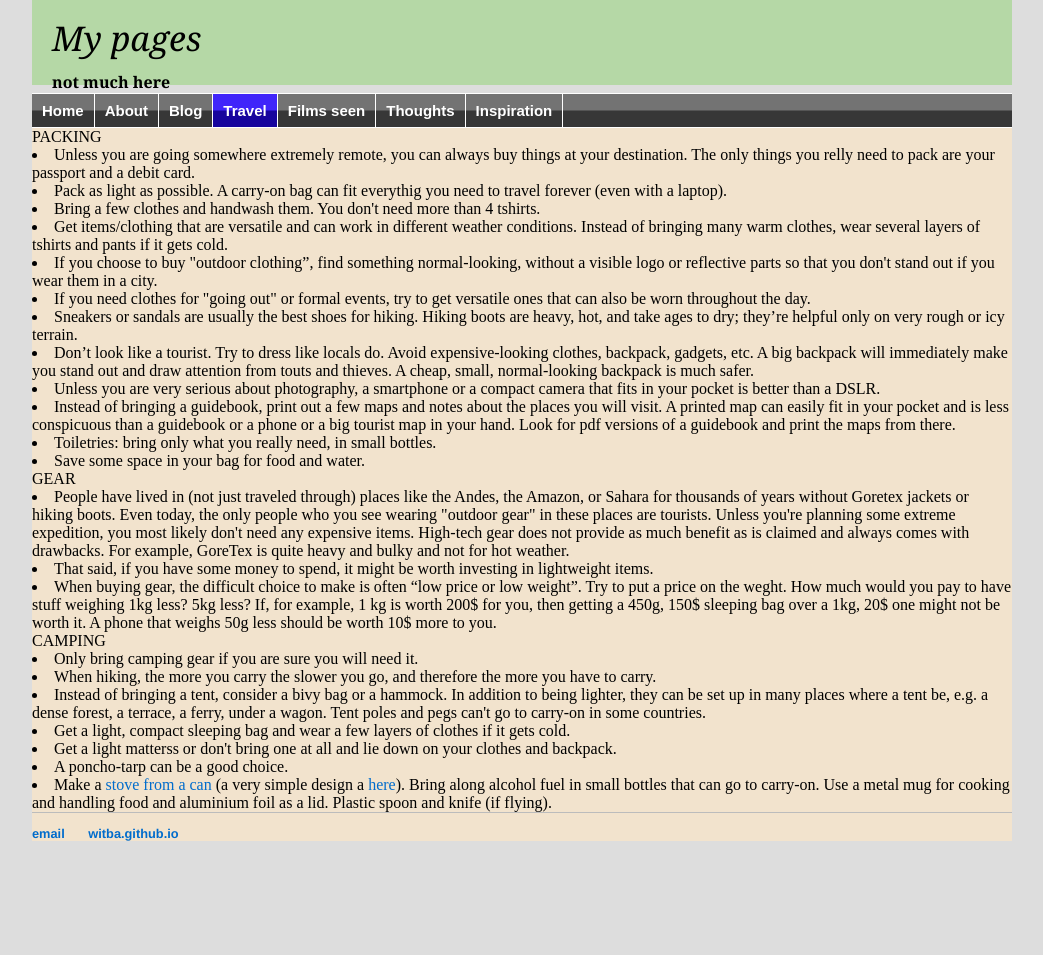
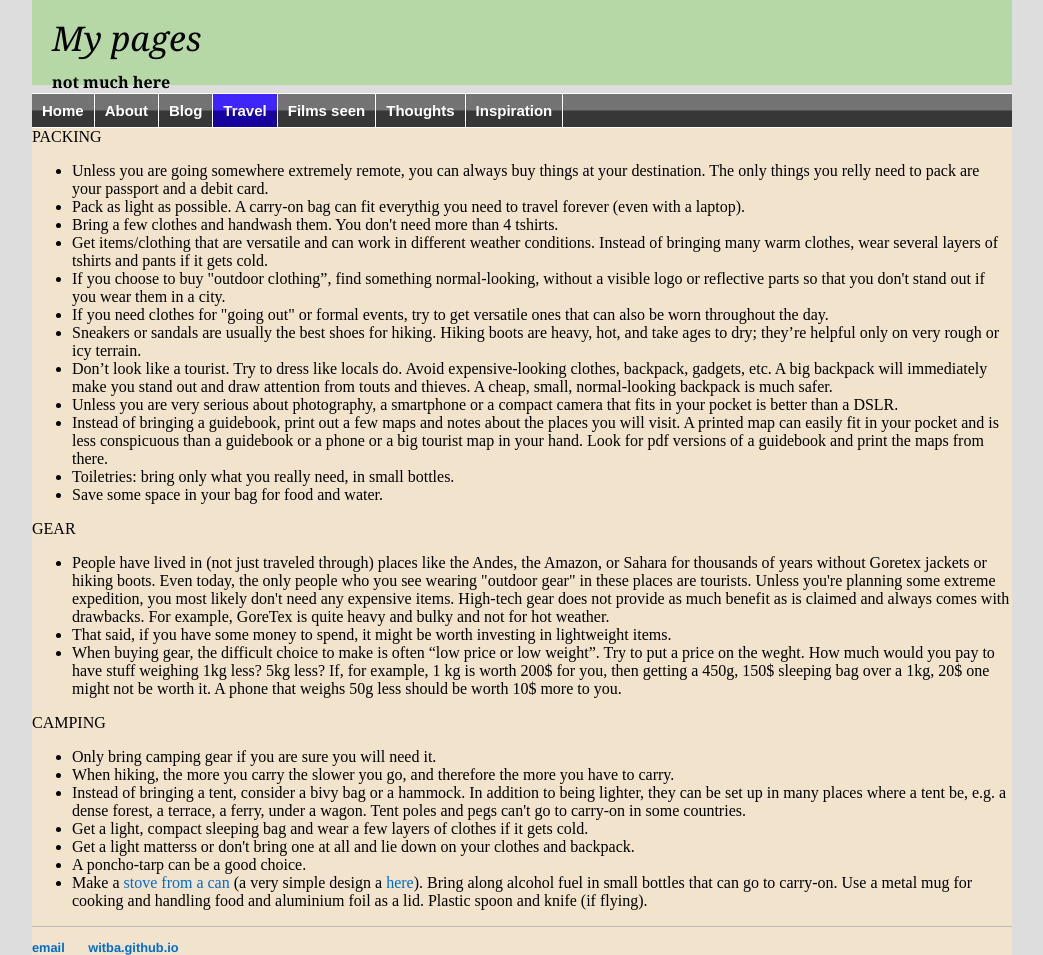
Before and after one commit to witba/witba.github.io, a Jekyll site: the page built from travel/packing.html, in a window 1280 px wide. Shown: the whole page, without its empty margins (118-1161 px from the left). Built offline with Jekyll 4.4.1, drawn with Linux system fonts in a browser that asks for light colours; before the commit the page ends 900 px from its top, so only the background shows below that.

Commit message:
Update packing.html

```diff
--- a/travel/packing.html
+++ b/travel/packing.html
@@ -6,6 +6,7 @@ title: Travel resources
 <div class="travel">
 
 PACKING<br>
+<ul>
 <li>Unless you are going somewhere extremely remote, you can always buy things at your destination. The only things you relly need to pack are your passport and a debit card.
 <li>Pack as light as possible. A carry-on bag can fit everythig you need to travel forever (even with a laptop).
 <li>Bring a few clothes and handwash them. You don't need more than 4 tshirts.
@@ -18,13 +19,15 @@ PACKING<br>
 <li>Instead of bringing a guidebook, print out a few maps and notes about the places you will visit. A printed map can easily fit in your pocket and is less conspicuous than a guidebook or a phone or a big tourist map in your hand. Look for pdf versions of a guidebook and print the maps from there.
 <li>Toiletries: bring only what you really need, in small bottles.
 <li>Save some space in your bag for food and water.
-<br>
+</ul>
 GEAR<br>
+<ul>
 <li>People have lived in (not just traveled through) places like the Andes, the Amazon, or Sahara for thousands of years without Goretex jackets or hiking boots. Even today, the only people who you see wearing "outdoor gear" in these places are tourists. Unless you're planning some extreme expedition, you most likely don't need any expensive items. High-tech gear does not provide as much benefit as is claimed and always comes with drawbacks. For example, GoreTex is quite heavy and bulky and not for hot weather.
 <li>That said, if you have some money to spend, it might be worth investing in lightweight items.
 <li>When buying gear, the difficult choice to make is often “low price or low weight”. Try to put a price on the weght. How much would you pay to have stuff weighing 1kg less? 5kg less? If, for example, 1 kg is worth 200$ for you, then getting a 450g, 150$ sleeping bag over a 1kg, 20$ one might not be worth it. A phone that weighs 50g less should be worth 10$ more to you.
-<br>
+</ul>
 CAMPING<br>
+<ul>
 <li>Only bring camping gear if you are sure you will need it.
 <li>When hiking, the more you carry the slower you go, and therefore the more you have to carry.
 <li>Instead of bringing a tent, consider a bivy bag or a hammock. In addition to being lighter, they can be set up in many places where a tent be, e.g. a dense forest, a terrace, a ferry, under a wagon. Tent poles and pegs can't go to carry-on in some countries.
@@ -32,6 +35,6 @@ CAMPING<br>
 <li>Get a light matterss or don't bring one at all and lie down on your clothes and backpack.
 <li>A poncho-tarp can be a good choice.
 <li>Make a <a href="https://en.wikipedia.org/wiki/Beverage-can_stove" target=_blank>stove from a can</a> (a very simple design a <a href="https://vimeo.com/64726512" target=_blank>here</a>). Bring along alcohol fuel in small bottles that can go to carry-on. Use a metal mug for cooking and handling food and aluminium foil as a lid. Plastic spoon and knife (if flying).
-
+</ul>
 
 </div>
```
